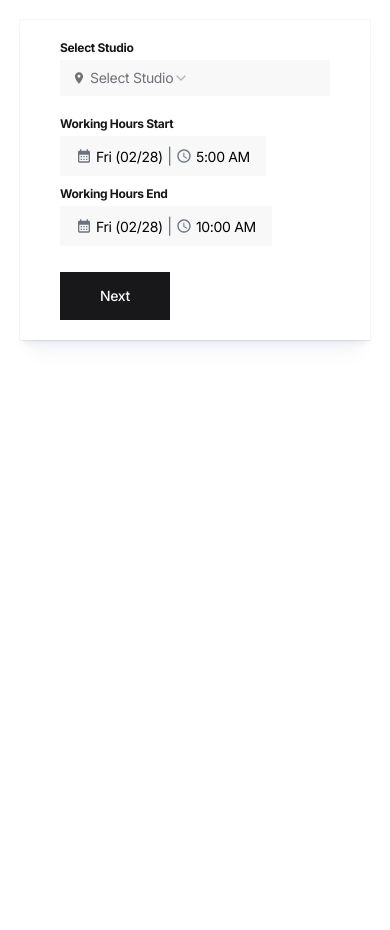
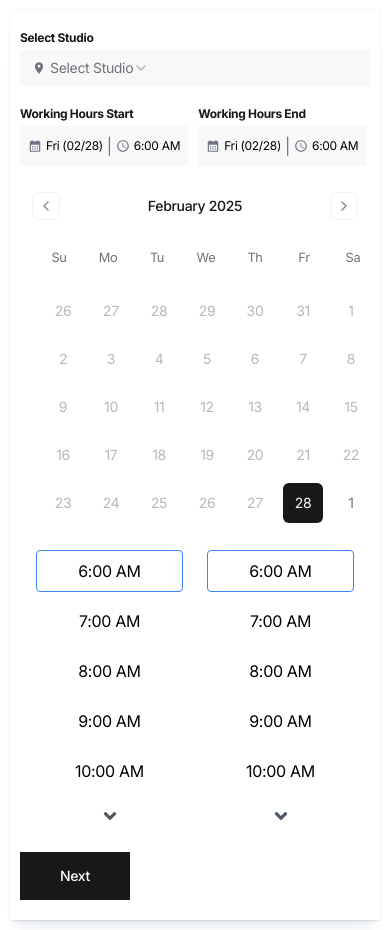
Before and after one commit to somnathraz/calender, a Next.js app: page / in a window 390 px wide. Before the commit the page ends 844 px from the top, so only its background shows below. Built offline with nearby package versions, Linux system fonts and the light colour scheme.

Commit message:
added stripe live

```diff
--- a/src/components/TimeSlider/TimeSlider.js
+++ b/src/components/TimeSlider/TimeSlider.js
@@ -158,7 +158,7 @@ export default function TimeSlider({
   }
 
   return (
-    <div className="flex flex-col items-center mt-7">
+    <div className="flex flex-col items-center mt-1 sm:mt-7">
       {showUpArrow && (
         <button
           onClick={handleUp}
--- a/src/components/ui/calendar.jsx
+++ b/src/components/ui/calendar.jsx
@@ -10,10 +10,11 @@ function Calendar({ className, classNames, showOutsideDays = true, ...props }) {
     <DayPicker
       showOutsideDays={showOutsideDays}
       style={{ width: "100%" }} // Ensure full width
-      className={cn("p-5 w-full", className)}
+      className={cn("p-0 w-full", className)}
       classNames={{
+        // On mobile, use a smaller gap; on larger screens use the original gap.
         months:
-          "flex flex-col gap-36 w-full sm:flex-row space-y-4 sm:space-x-4 sm:space-y-0",
+          "flex flex-col gap-4 w-full sm:flex-row sm:gap-36 space-y-4 sm:space-x-4 sm:space-y-0",
         month: "space-y-4",
         caption: "flex justify-center pt-1 relative items-center",
         caption_label: "text-sm font-medium",
@@ -24,10 +25,11 @@ function Calendar({ className, classNames, showOutsideDays = true, ...props }) {
         ),
         nav_button_previous: "absolute left-1",
         nav_button_next: "absolute right-1",
-        // Use border-separate with custom border-spacing to create gaps between cells
-        table: "w-full border-separate [border-spacing:22px]",
-        head_row: "flex gap-[17px]",
-        head_cell: "text-muted-foreground  w-8 font-normal text-[0.8rem]",
+        // Reduce cell spacing on mobile, increase on larger screens.
+        table:
+          "w-full border-separate [border-spacing:15px] sm:[border-spacing:22px]",
+        head_row: "flex gap-[17px] sm:gap-[14px]",
+        head_cell: "text-muted-foreground w-8 font-normal text-[0.8rem]",
         row: "flex w-full mt-2 gap-2",
         cell: cn(
           "relative p-0 text-center text-sm focus-within:relative focus-within:z-20 [&:has([aria-selected])]:bg-accent [&:has([aria-selected].day-outside)]:bg-accent/50 [&:has([aria-selected].day-range-end)]:",
@@ -35,7 +37,6 @@ function Calendar({ className, classNames, showOutsideDays = true, ...props }) {
             ? "[&:has(>.day-range-end)]: [&:has(>.day-range-start)]: first:[&:has([aria-selected])]: last:[&:has([aria-selected])]:"
             : "[&:has([aria-selected])]:"
         ),
-        // Increase day size and center the content
         day: cn(
           buttonVariants({ variant: "ghost" }),
           "h-10 w-10 p-0 font-normal flex items-center justify-center aria-selected:opacity-100"
--- a/src/pages/index.js
+++ b/src/pages/index.js
@@ -16,7 +16,7 @@ import {
   PopoverTrigger,
   PopoverContent,
 } from "@/components/ui/popover";
-// Dialog components for mobile modal
+// Dialog components for desktop (we keep these for non‑mobile views)
 import { Dialog, DialogTrigger, DialogContent } from "@/components/ui/dialog";
 
 // Custom components and styles
@@ -52,12 +52,12 @@ function DateTimeDisplay({
     }
   }
   return (
-    <div className="flex items-center w-full bg-[#f8f8f8] px-4 py-2 text-black">
-      <MdCalendarMonth size={16} className="mr-1 text-gray-500" />
-      <span className="text-[14px]">{displayDate}</span>
+    <div className="flex items-center w-full bg-[#f8f8f8] px-2 sm:px-4 py-2 text-black">
+      <MdCalendarMonth size={14} className="mr-1 text-gray-500" />
+      <span className="text-[12px] sm:text-[14px]">{displayDate}</span>
       <span className="mx-1 text-gray-500">|</span>
-      <MdAccessTime size={16} className="mr-1 text-gray-500" />
-      <span className="text-[14px]">{displayTime}</span>
+      <MdAccessTime size={14} className="mr-1 text-gray-500" />
+      <span className="text-[12px] sm:text-[14px]">{displayTime}</span>
     </div>
   );
 }
@@ -255,45 +255,23 @@ export default function BookingPage() {
         {/* RIGHT SIDE: Working Hours */}
         <div className={styles.rightSide}>
           {/* Working Hours Start */}
+          <div className={styles.singleRow}>
             <div className="flex flex-col">
               <label className="font-bold text-xs mb-1">
                 Working Hours Start
               </label>
               {isMobile ? (
-              <Dialog>
-                <DialogTrigger asChild>
-                  <div onClick={() => {}}>
+                // In mobile view simply display the date/time info
                 <DateTimeDisplay
                   date={startDate}
                   time={startTime}
                   fallbackDate="Mon (05/12)"
                   fallbackTime="10:00 AM"
                 />
-                  </div>
-                </DialogTrigger>
-                <DialogContent className="p-2 bg-[#f8f8f8] flex flex-col gap-4 h-screen overflow-y-auto">
-                  <Calendar
-                    mode="single"
-                    inline
-                    isClearable={true}
-                    selected={startDate}
-                    disabled={{ before: new Date() }}
-                    onSelect={(value) => setStartDate(value)}
-                    numberOfMonths={1}
-                  />
-                  <TimeSlider
-                    value={startTime}
-                    onChange={(val) => setStartTime(val)}
-                    selectedDate={startDate}
-                    blockedTimes={blockedTimesForStartDate}
-                    isMobile={true}
-                  />
-                </DialogContent>
-              </Dialog>
               ) : (
                 <Popover>
                   <PopoverTrigger asChild>
-                  <div onClick={() => {}}>
+                    <div>
                       <DateTimeDisplay
                         date={startDate}
                         time={startTime}
@@ -341,42 +319,21 @@ export default function BookingPage() {
             </div>
             {/* Working Hours End */}
             <div className="flex flex-col">
-            <label className="text-xs font-bold mb-1">Working Hours End</label>
+              <label className="text-xs font-bold mb-1">
+                Working Hours End
+              </label>
               {isMobile ? (
-              <Dialog>
-                <DialogTrigger asChild>
-                  <div onClick={() => {}}>
+                // In mobile view simply display the date/time info
                 <DateTimeDisplay
                   date={startDate}
                   time={endTime}
                   fallbackDate="Mon (05/12)"
                   fallbackTime="10:00 AM"
                 />
-                  </div>
-                </DialogTrigger>
-                <DialogContent className="p-2 bg-[#f8f8f8] flex flex-col gap-4 h-screen overflow-y-auto">
-                  <Calendar
-                    mode="single"
-                    inline
-                    isClearable={true}
-                    selected={startDate}
-                    disabled={{ before: new Date() }}
-                    onSelect={(value) => setStartDate(value)}
-                    numberOfMonths={1}
-                  />
-                  <TimeSlider
-                    value={endTime}
-                    onChange={(val) => setEndTime(val)}
-                    selectedDate={startDate}
-                    blockedTimes={blockedTimesForStartDate}
-                    isMobile={true}
-                  />
-                </DialogContent>
-              </Dialog>
               ) : (
                 <Popover>
                   <PopoverTrigger asChild>
-                  <div onClick={() => {}}>
+                    <div>
                       <DateTimeDisplay
                         date={startDate}
                         time={endTime}
@@ -386,7 +343,7 @@ export default function BookingPage() {
                     </div>
                   </PopoverTrigger>
                   <PopoverContent
-                  className="p-2 bg-[#f8f8f8] flex flex-col md:flex-row gap-4 w-full md:w-[600px] max-h-[70vh] overflow-y-auto"
+                    className="p-2 bg-[#f8f8f8] flex flex-col md:flex-row gap-4 w-full md:w-[600px] max-h-[80vh] overflow-y-auto"
                     align="end"
                   >
                     <div className="flex-1">
@@ -417,6 +374,42 @@ export default function BookingPage() {
                 </p>
               )}
             </div>
+          </div>
+          {/* Mobile view extra block: Responsive Calendar and both TimeSliders side by side */}
+          {isMobile && (
+            <div className="flex flex-col gap-0 mt-4 w-full px-2">
+              <div className="w-full overflow-x-auto">
+                <Calendar
+                  mode="single"
+                  inline
+                  isClearable={true}
+                  selected={startDate}
+                  disabled={{ before: new Date() }}
+                  onSelect={(value) => setStartDate(value)}
+                  numberOfMonths={1}
+                  className="w-full"
+                />
+              </div>
+              <div className="flex gap-2 w-full">
+                <div className="flex-1">
+                  <TimeSlider
+                    value={startTime}
+                    onChange={(val) => setStartTime(val)}
+                    selectedDate={startDate}
+                    blockedTimes={blockedTimesForStartDate}
+                  />
+                </div>
+                <div className="flex-1">
+                  <TimeSlider
+                    value={endTime}
+                    onChange={(val) => setEndTime(val)}
+                    selectedDate={startDate}
+                    blockedTimes={blockedTimesForStartDate}
+                  />
+                </div>
+              </div>
+            </div>
+          )}
           <Button
             variant="default"
             className="mt-4 h-12 px-10 rounded-none"
--- a/src/styles/Home.module.css
+++ b/src/styles/Home.module.css
@@ -57,12 +57,17 @@
 }
 @media (max-width: 481px) {
   .wrapper {
-    padding: 20px;
+    padding: 10px;
+  }
+  .singleRow {
+    display: flex;
+    gap: 10px;
   }
   .row {
     width: 100%;
     justify-content: flex-start;
     align-items: flex-start;
+    padding: 20px 10px;
     grid-template-columns: 100%;
   }
   .rightSide {
```
Lines whose indentation alone changed are shown as unchanged.
